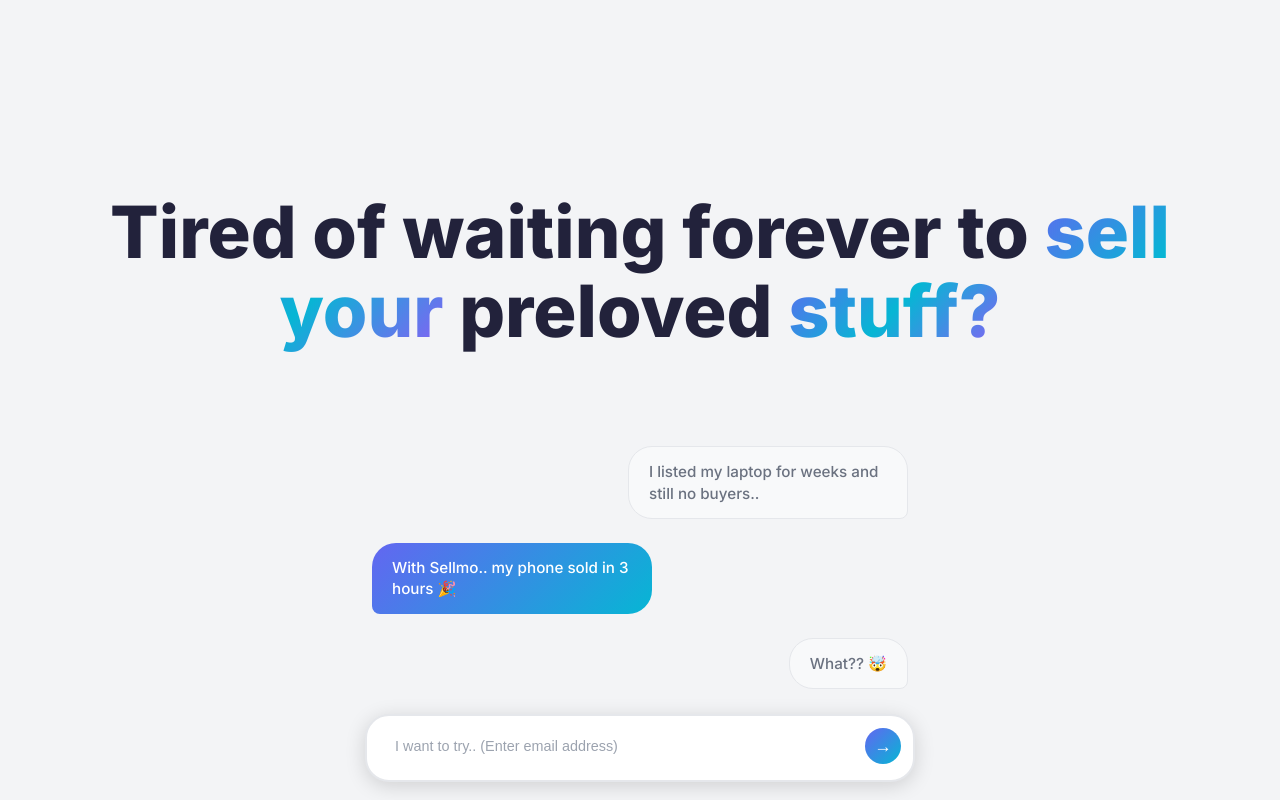
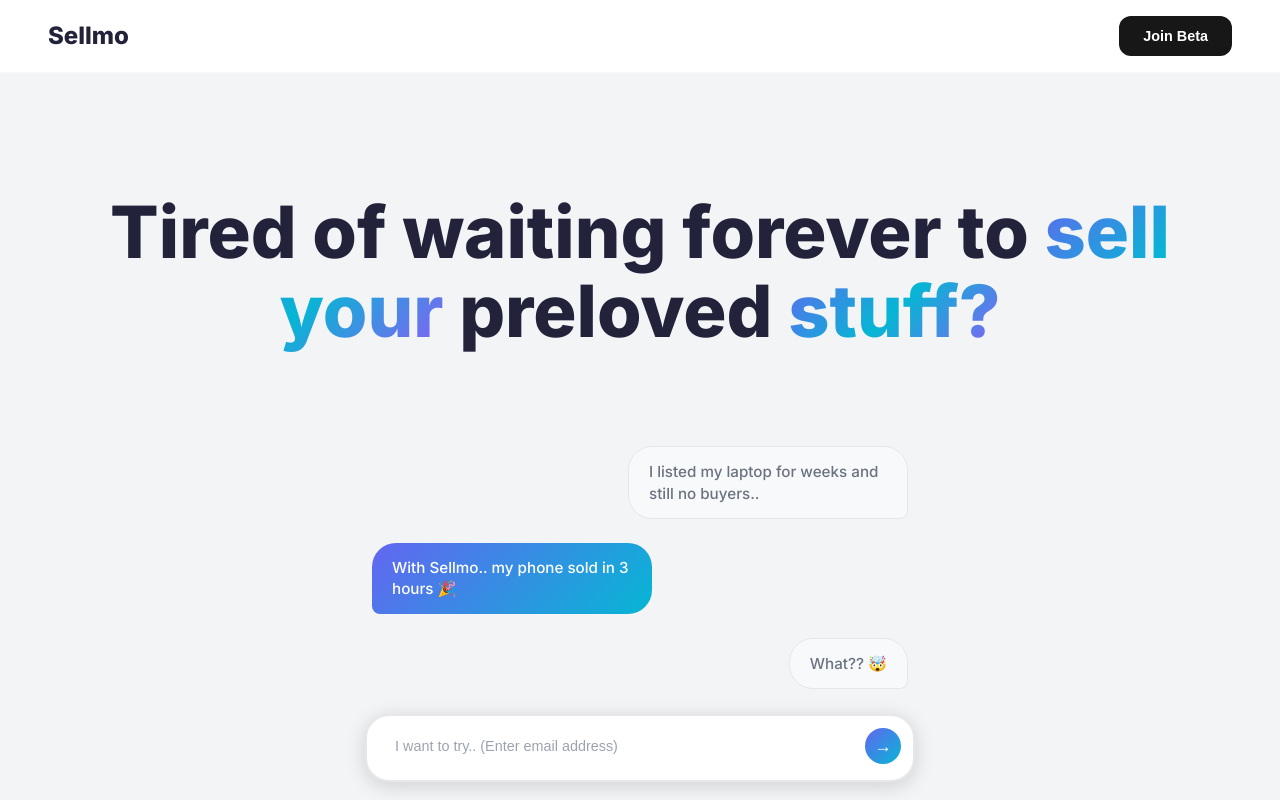
Before and after one commit to namahsea/sellmo-landing-page, a plain HTML site: page index.html in a window 1280 px wide. Shown: the top 800 px of the page. Drawn offline with Linux system fonts and the light colour scheme.

Commit message:
Added new navbar and added a logo and CTA

```diff
--- a/index.html
+++ b/index.html
@@ -8,6 +8,16 @@
     <link href="https://fonts.googleapis.com/css2?family=Inter:wght@300;400;500;600;700;800;900&display=swap" rel="stylesheet">
 </head>
 <body>
+    <!-- Header Navigation -->
+    <header class="header">
+        <div class="container">
+            <div class="nav-content">
+                <div class="logo">Sellmo</div>
+                <button class="nav-cta">Join Beta</button>
+            </div>
+        </div>
+    </header>
+
     <!-- Hero Section -->
     <section class="hero">
         <div class="container">
--- a/styles.css
+++ b/styles.css
@@ -3,6 +3,50 @@
     margin: 0;
     padding: 0;
     box-sizing: border-box;
+}
+
+/* Header Navigation */
+.header {
+    position: fixed;
+    top: 0;
+    left: 0;
+    right: 0;
+    background: rgba(255, 255, 255, 0.95);
+    backdrop-filter: blur(10px);
+    border-bottom: 1px solid rgba(229, 231, 235, 0.3);
+    z-index: 1000;
+    padding: 1rem 0;
+}
+
+.nav-content {
+    display: flex;
+    justify-content: space-between;
+    align-items: center;
+}
+
+.logo {
+    font-size: 1.5rem;
+    font-weight: 800;
+    color: #22223b;
+    cursor: pointer;
+}
+
+.nav-cta {
+    background: #171717;
+    color: white;
+    border: none;
+    padding: 0.75rem 1.5rem;
+    border-radius: 0.75rem;
+    font-size: 0.9rem;
+    font-weight: 600;
+    cursor: pointer;
+    transition: all 0.3s ease;
+}
+
+.nav-cta:hover {
+    background: #000000;
+    transform: translateY(-2px);
+    box-shadow: 0 4px 12px rgba(0, 0, 0, 0.2);
 }
 
 /* Scroll Animation Styles */
@@ -49,7 +93,7 @@
 .container {
     max-width: 1200px;
     margin: 0 auto;
-    padding: 0 2rem;
+    padding: 0 0.5rem;
 }
 
 /* Typography */
```
